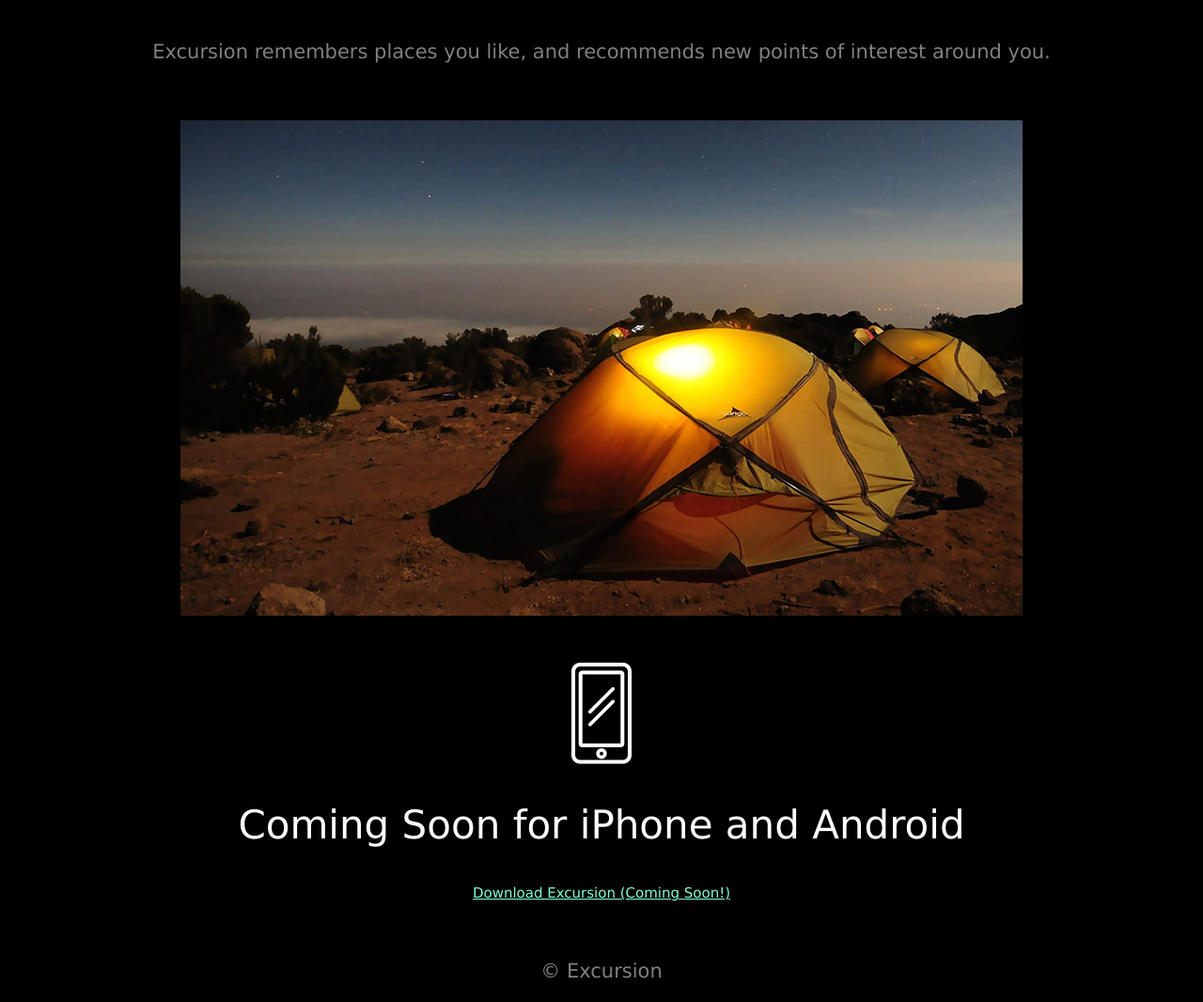
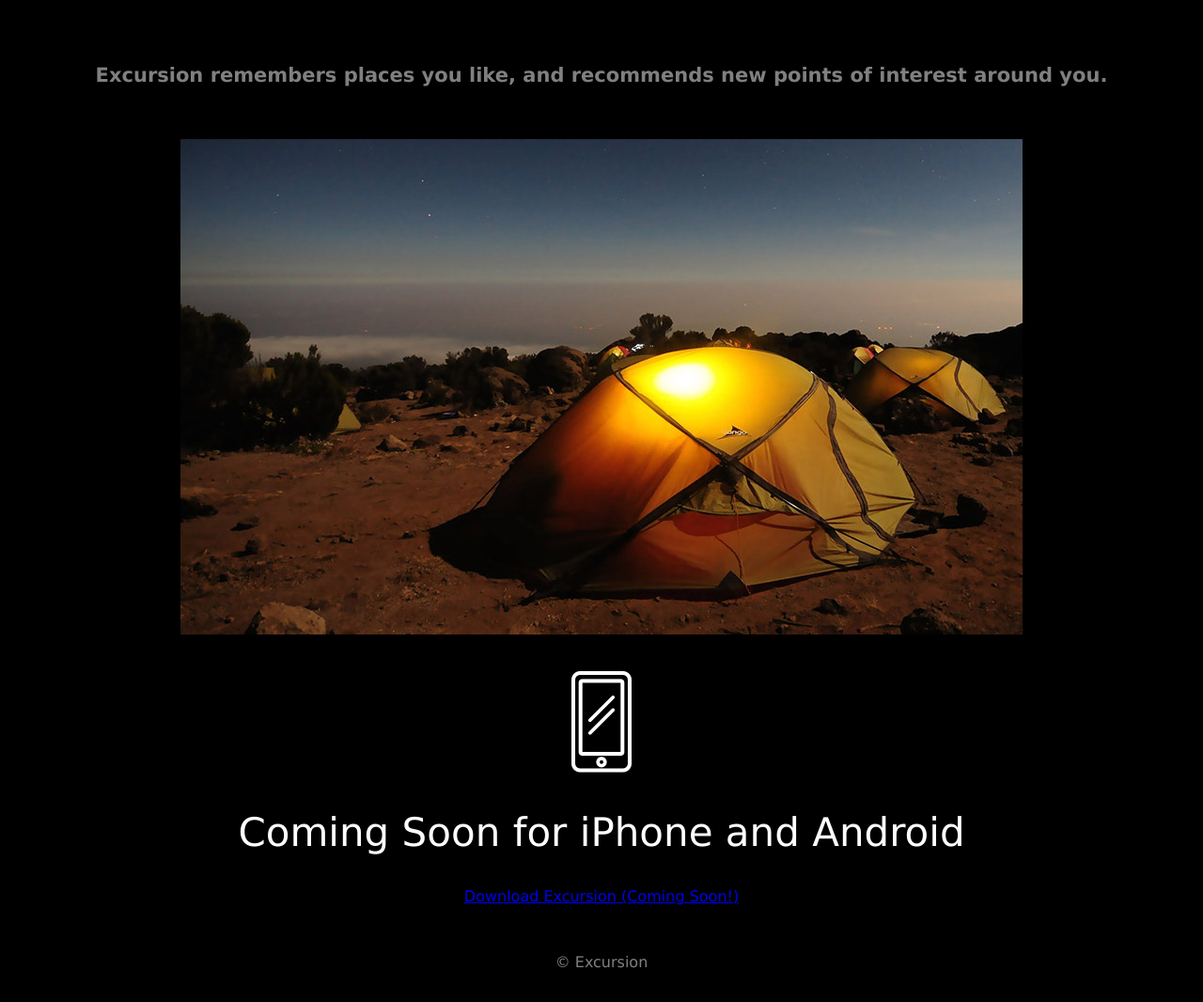
Before and after one commit to Shax089/Excursion, a plain HTML site: page index.html in a window 1280 px wide. Shown: the part 440-1506 px from the top of the page at 94% size. Drawn offline with Linux system fonts and the light colour scheme.

Commit message:
Minor updates 4

```diff
--- a/index.html
+++ b/index.html
@@ -7,16 +7,17 @@
   </head>
   <body>
        <h1>Discover hidden places in the world around you</h1>
+         <br />
          <p>
-             <a class="link1" href="https://www.google.com">
+           <a class="link1" href="https://www.google.com" target="blank">
            Download Excursion (Coming Soon!)</a>
          </p>
        <video autoplay muted loop>
          <source src="./resources/videos/excursion.mp4" type="video/mp4">
            Your browser does not support the video tag.
-       </video>
+       </video><br />
       <h2> Your personal travel guide </h2><br />
-        <p> Excursion remembers places you like, and recommends new points of interest around you.</p><br />
+        <h3> Excursion remembers places you like, and recommends new points of interest around you.</h3><br />
           <p>
             <img src="./resources/images/camp.jpg"/> <br /> <br />
           </p>
@@ -24,7 +25,7 @@
            <img class="app" src="./resources/images/phone.png"/> <br />
           </p>
       <h2> Coming Soon for iPhone and Android </h2>
-        <p><a class="link1" href="https://www.google.com">
+        <p><a class="link1" href="https://www.google.com" target="blank">
            Download Excursion (Coming Soon!)</a>
         </p>
            <br />
--- a/resources/css/style.css
+++ b/resources/css/style.css
@@ -21,13 +21,14 @@ h3 {
   color: gray;
   font-size: 21px;
 }
-.link1 {
+p.link1 {
     color: aquamarine;
     font-size: 15px
 }
-p {
-    color: grey;
+.footer {
+    color: gray;
     font-size: 21px
+    text-align:right;
 }
 
 img {
```
Lines whose indentation alone changed are shown as unchanged.
